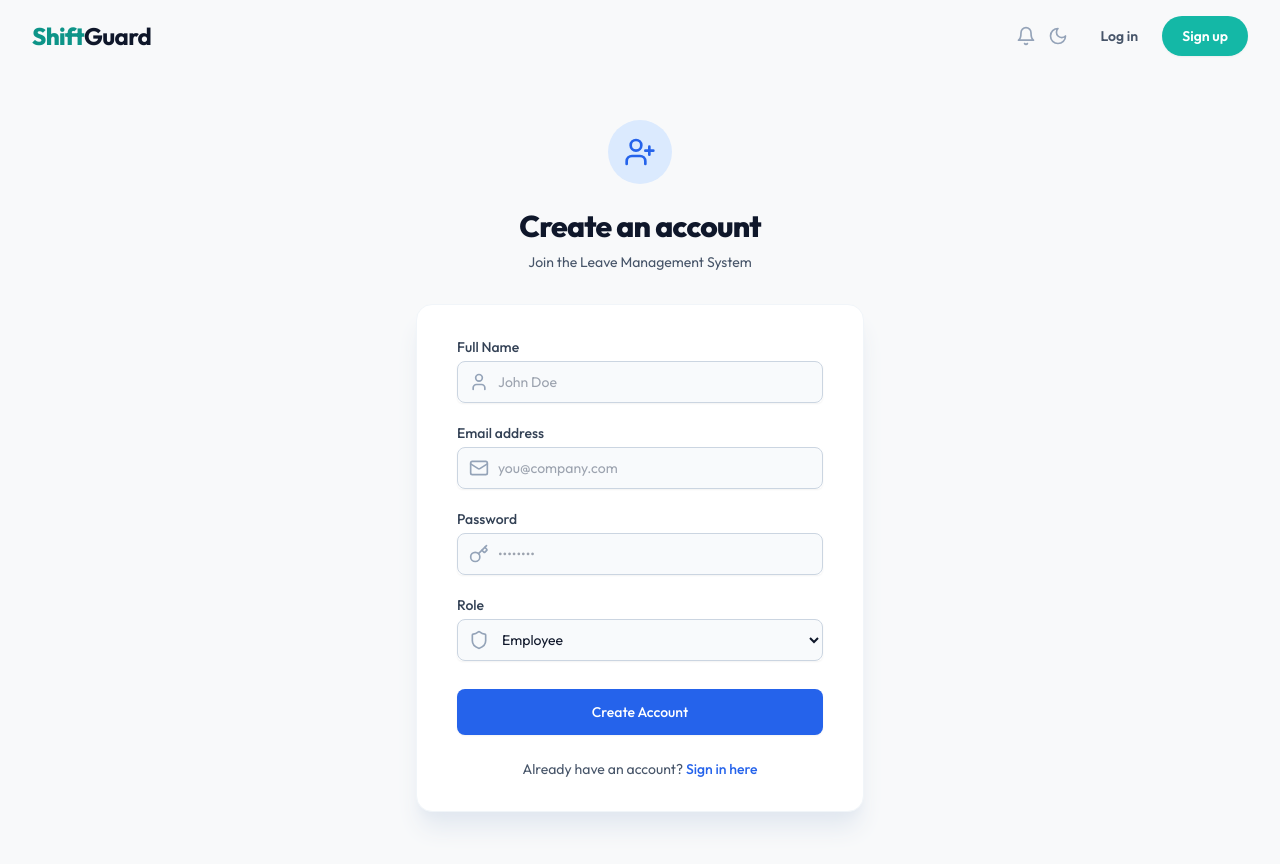
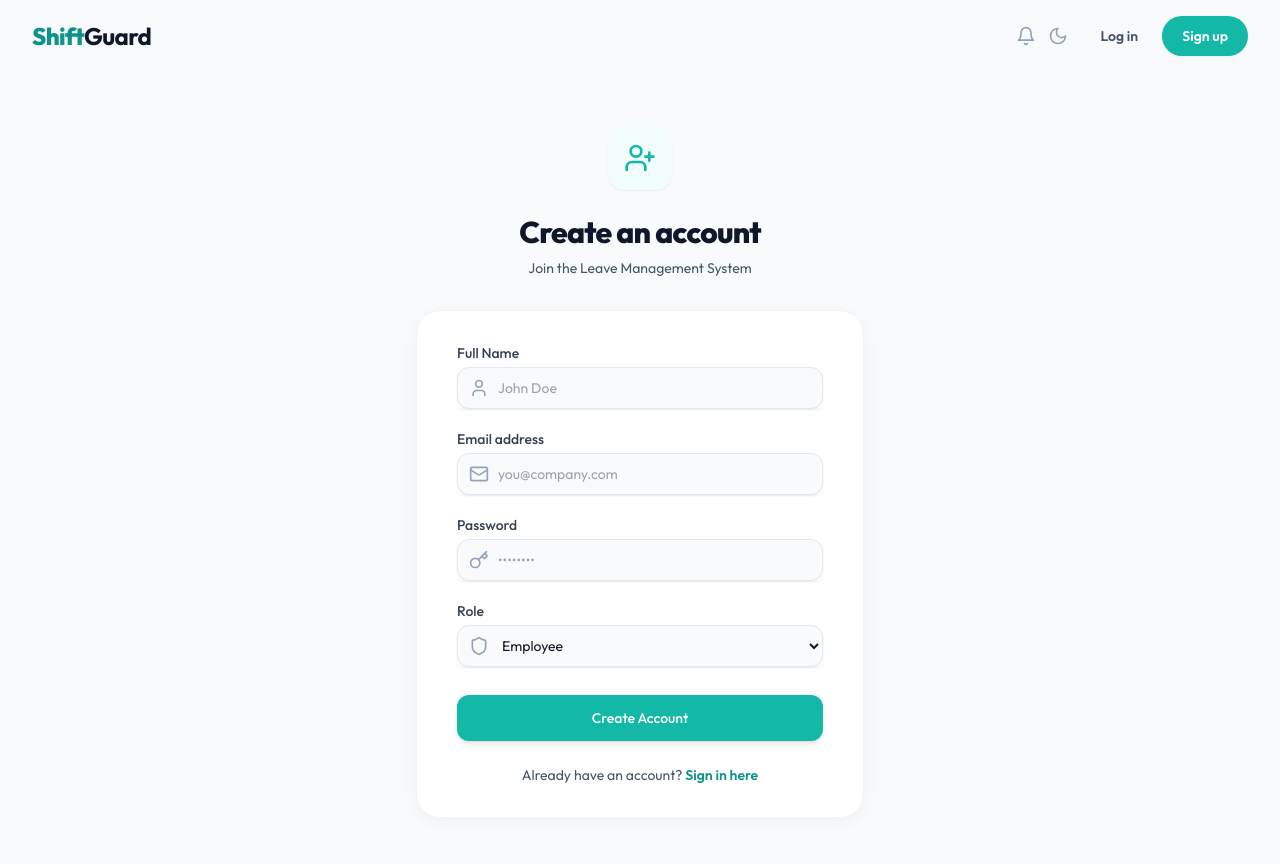
Before and after one commit to lakshitraina/ShiftGuard, a React (Vite) app in the folder frontend/: page /register in a window 1280 px wide. Shown: the top 864 px of the page. Built offline with nearby package versions, Linux system fonts and the light colour scheme.

Commit message:
style: Apply ShiftGuard aesthetic to Auth pages

```diff
--- a/frontend/src/pages/Login.jsx
+++ b/frontend/src/pages/Login.jsx
@@ -35,9 +35,9 @@ const Login = () => {
     };
 
     return (
-        <div className="flex-1 flex flex-col justify-center sm:px-6 lg:px-8">
+        <div className="flex-1 flex flex-col justify-center sm:px-6 lg:px-8 bg-slate-50 dark:bg-slate-900 min-h-screen">
             <div className="sm:mx-auto sm:w-full sm:max-w-md">
-                <div className="flex justify-center mx-auto text-blue-600 bg-blue-100 dark:bg-blue-900/30 w-16 h-16 rounded-full items-center">
+                <div className="flex justify-center mx-auto text-brand-500 bg-brand-50 dark:bg-brand-900/30 w-16 h-16 rounded-2xl items-center shadow-sm">
                     <LogIn size={32} />
                 </div>
                 <h2 className="mt-6 text-center text-3xl font-extrabold text-slate-900 dark:text-white tracking-tight">
@@ -49,7 +49,7 @@ const Login = () => {
             </div>
 
             <div className="mt-8 sm:mx-auto sm:w-full sm:max-w-md">
-                <div className="bg-white dark:bg-slate-900 py-8 px-4 shadow-xl shadow-slate-200 dark:shadow-none sm:rounded-2xl sm:px-10 border border-slate-100 dark:border-slate-800">
+                <div className="bg-white dark:bg-slate-800 py-8 px-4 shadow-soft sm:rounded-3xl sm:px-10 border border-slate-100 dark:border-slate-700/50">
 
                     {error && (
                         <div className="mb-6 bg-red-50 border-l-4 border-red-500 p-4 rounded-md flex items-start">
@@ -68,9 +68,10 @@ const Login = () => {
                                 <input
                                     type="email"
                                     required
+                                    autoComplete="username"
                                     value={email}
                                     onChange={(e) => setEmail(e.target.value)}
-                                    className="focus:ring-blue-500 focus:border-blue-500 block w-full pl-10 sm:text-sm border-slate-300 dark:border-slate-700 rounded-lg py-3 bg-slate-50 dark:bg-slate-800 text-slate-900 dark:text-white border outline-none transition-colors dark:placeholder-slate-500"
+                                    className="focus:ring-brand-500 focus:border-brand-500 block w-full pl-10 sm:text-sm border-slate-200 dark:border-slate-700 rounded-xl py-3 bg-slate-50 dark:bg-slate-900/50 text-slate-900 dark:text-white border outline-none transition-colors dark:placeholder-slate-500 shadow-sm"
                                     placeholder="you@company.com"
                                 />
                             </div>
@@ -85,9 +86,10 @@ const Login = () => {
                                 <input
                                     type="password"
                                     required
+                                    autoComplete="current-password"
                                     value={password}
                                     onChange={(e) => setPassword(e.target.value)}
-                                    className="focus:ring-blue-500 focus:border-blue-500 block w-full pl-10 sm:text-sm border-slate-300 dark:border-slate-700 rounded-lg py-3 bg-slate-50 dark:bg-slate-800 text-slate-900 dark:text-white border outline-none transition-colors dark:placeholder-slate-500"
+                                    className="focus:ring-brand-500 focus:border-brand-500 block w-full pl-10 sm:text-sm border-slate-200 dark:border-slate-700 rounded-xl py-3 bg-slate-50 dark:bg-slate-900/50 text-slate-900 dark:text-white border outline-none transition-colors dark:placeholder-slate-500 shadow-sm"
                                     placeholder="••••••••"
                                 />
                             </div>
@@ -97,7 +99,7 @@ const Login = () => {
                             <button
                                 type="submit"
                                 disabled={isLoading}
-                                className="w-full flex justify-center py-3 px-4 border border-transparent rounded-lg shadow-sm text-sm font-medium text-white bg-blue-600 hover:bg-blue-700 focus:outline-none focus:ring-2 focus:ring-offset-2 focus:ring-blue-500 disabled:opacity-50 disabled:cursor-not-allowed transition-all"
+                                className="w-full flex justify-center py-3 px-4 border border-transparent rounded-xl shadow-md text-sm font-medium text-white bg-brand-500 hover:bg-brand-600 focus:outline-none focus:ring-2 focus:ring-offset-2 focus:ring-brand-500 disabled:opacity-50 disabled:cursor-not-allowed transition-all"
                             >
                                 {isLoading ? 'Signing in...' : 'Sign in'}
                             </button>
@@ -106,7 +108,7 @@ const Login = () => {
 
                     <div className="mt-6 text-center text-sm">
                         <span className="text-slate-600 dark:text-slate-400">Don't have an account? </span>
-                        <Link to="/register" className="font-medium text-blue-600 hover:text-blue-500 transition-colors">
+                        <Link to="/register" className="font-semibold text-brand-600 hover:text-brand-500 transition-colors">
                             Register here
                         </Link>
                     </div>
--- a/frontend/src/pages/Register.jsx
+++ b/frontend/src/pages/Register.jsx
@@ -47,9 +47,9 @@ const Register = () => {
     };
 
     return (
-        <div className="flex-1 flex flex-col justify-center sm:px-6 lg:px-8 py-12">
+        <div className="flex-1 flex flex-col justify-center sm:px-6 lg:px-8 py-12 bg-slate-50 dark:bg-slate-900 min-h-screen">
             <div className="sm:mx-auto sm:w-full sm:max-w-md">
-                <div className="flex justify-center mx-auto text-blue-600 bg-blue-100 dark:bg-blue-900/30 w-16 h-16 rounded-full items-center">
+                <div className="flex justify-center mx-auto text-brand-500 bg-brand-50 dark:bg-brand-900/30 w-16 h-16 rounded-2xl items-center shadow-sm">
                     <UserPlus size={32} />
                 </div>
                 <h2 className="mt-6 text-center text-3xl font-extrabold text-slate-900 dark:text-white tracking-tight">
@@ -61,7 +61,7 @@ const Register = () => {
             </div>
 
             <div className="mt-8 sm:mx-auto sm:w-full sm:max-w-md">
-                <div className="bg-white dark:bg-slate-900 py-8 px-4 shadow-xl shadow-slate-200 dark:shadow-none sm:rounded-2xl sm:px-10 border border-slate-100 dark:border-slate-800">
+                <div className="bg-white dark:bg-slate-800 py-8 px-4 shadow-soft sm:rounded-3xl sm:px-10 border border-slate-100 dark:border-slate-700/50">
 
                     {error && (
                         <div className="mb-6 bg-red-50 border-l-4 border-red-500 p-4 rounded-md flex items-start">
@@ -81,9 +81,10 @@ const Register = () => {
                                     type="text"
                                     name="name"
                                     required
+                                    autoComplete="name"
                                     value={name}
                                     onChange={onChange}
-                                    className="focus:ring-blue-500 focus:border-blue-500 block w-full pl-10 sm:text-sm border-slate-300 dark:border-slate-700 rounded-lg py-2.5 bg-slate-50 dark:bg-slate-800 text-slate-900 dark:text-white border outline-none transition-colors dark:placeholder-slate-500"
+                                    className="focus:ring-brand-500 focus:border-brand-500 block w-full pl-10 sm:text-sm border-slate-200 dark:border-slate-700 rounded-xl py-2.5 bg-slate-50 dark:bg-slate-900/50 text-slate-900 dark:text-white border outline-none transition-colors dark:placeholder-slate-500 shadow-sm"
                                     placeholder="John Doe"
                                 />
                             </div>
@@ -99,9 +100,10 @@ const Register = () => {
                                     type="email"
                                     name="email"
                                     required
+                                    autoComplete="email"
                                     value={email}
                                     onChange={onChange}
-                                    className="focus:ring-blue-500 focus:border-blue-500 block w-full pl-10 sm:text-sm border-slate-300 dark:border-slate-700 rounded-lg py-2.5 bg-slate-50 dark:bg-slate-800 text-slate-900 dark:text-white border outline-none transition-colors dark:placeholder-slate-500"
+                                    className="focus:ring-brand-500 focus:border-brand-500 block w-full pl-10 sm:text-sm border-slate-200 dark:border-slate-700 rounded-xl py-2.5 bg-slate-50 dark:bg-slate-900/50 text-slate-900 dark:text-white border outline-none transition-colors dark:placeholder-slate-500 shadow-sm"
                                     placeholder="you@company.com"
                                 />
                             </div>
@@ -117,9 +119,10 @@ const Register = () => {
                                     type="password"
                                     name="password"
                                     required
+                                    autoComplete="new-password"
                                     value={password}
                                     onChange={onChange}
-                                    className="focus:ring-blue-500 focus:border-blue-500 block w-full pl-10 sm:text-sm border-slate-300 dark:border-slate-700 rounded-lg py-2.5 bg-slate-50 dark:bg-slate-800 text-slate-900 dark:text-white border outline-none transition-colors dark:placeholder-slate-500"
+                                    className="focus:ring-brand-500 focus:border-brand-500 block w-full pl-10 sm:text-sm border-slate-200 dark:border-slate-700 rounded-xl py-2.5 bg-slate-50 dark:bg-slate-900/50 text-slate-900 dark:text-white border outline-none transition-colors dark:placeholder-slate-500 shadow-sm"
                                     placeholder="••••••••"
                                 />
                             </div>
@@ -135,7 +138,7 @@ const Register = () => {
                                     name="role"
                                     value={role}
                                     onChange={onChange}
-                                    className="focus:ring-blue-500 focus:border-blue-500 block w-full pl-10 sm:text-sm border-slate-300 dark:border-slate-700 rounded-lg py-2.5 bg-slate-50 dark:bg-slate-800 text-slate-900 dark:text-white border outline-none transition-colors"
+                                    className="focus:ring-brand-500 focus:border-brand-500 block w-full pl-10 sm:text-sm border-slate-200 dark:border-slate-700 rounded-xl py-2.5 bg-slate-50 dark:bg-slate-900/50 text-slate-900 dark:text-white border outline-none transition-colors shadow-sm"
                                 >
                                     <option value="employee">Employee</option>
                                     <option value="manager">Manager</option>
@@ -148,7 +151,7 @@ const Register = () => {
                             <button
                                 type="submit"
                                 disabled={isLoading}
-                                className="w-full flex justify-center py-3 px-4 border border-transparent rounded-lg shadow-sm text-sm font-medium text-white bg-blue-600 hover:bg-blue-700 focus:outline-none focus:ring-2 focus:ring-offset-2 focus:ring-blue-500 disabled:opacity-50 disabled:cursor-not-allowed transition-all"
+                                className="w-full flex justify-center py-3 px-4 border border-transparent rounded-xl shadow-md text-sm font-medium text-white bg-brand-500 hover:bg-brand-600 focus:outline-none focus:ring-2 focus:ring-offset-2 focus:ring-brand-500 disabled:opacity-50 disabled:cursor-not-allowed transition-all"
                             >
                                 {isLoading ? 'Registering...' : 'Create Account'}
                             </button>
@@ -157,7 +160,7 @@ const Register = () => {
 
                     <div className="mt-6 text-center text-sm">
                         <span className="text-slate-600 dark:text-slate-400">Already have an account? </span>
-                        <Link to="/login" className="font-medium text-blue-600 hover:text-blue-500 transition-colors">
+                        <Link to="/login" className="font-semibold text-brand-600 hover:text-brand-500 transition-colors">
                             Sign in here
                         </Link>
                     </div>
```
